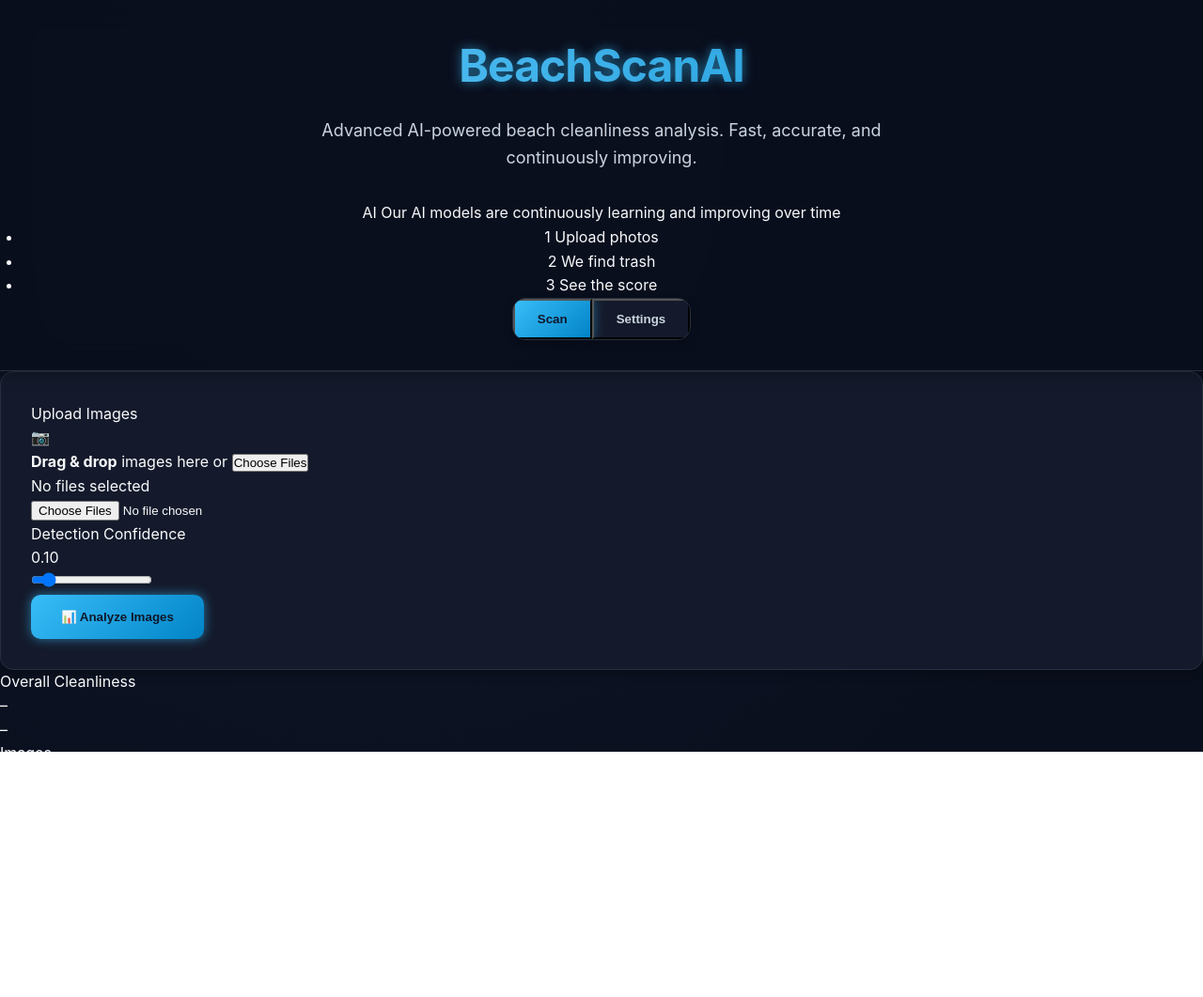
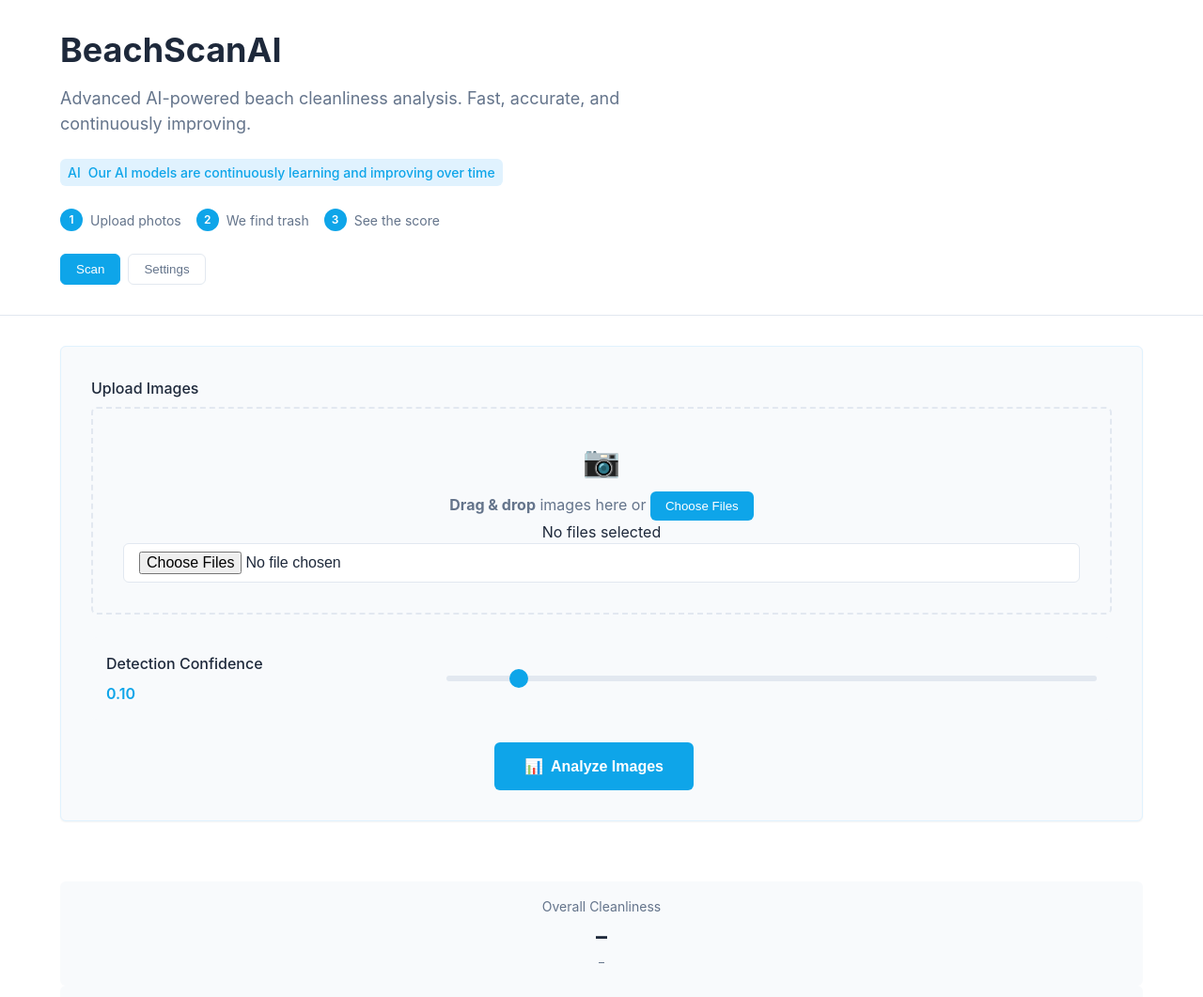
Before and after one commit to syslink-sh/BeachScanAI, a website: page public/index.html in a window 1280 px wide. Shown: the top 1061 px of the page at 94% size. Before the commit the page ends 800 px from the top, so only its background shows below. Drawn offline with Linux system fonts and the light colour scheme.

Commit message:
Rebuilded CSS cause why not

```diff
--- a/public/styles.css
+++ b/public/styles.css
@@ -1,49 +1,24 @@
 :root {
-  /* Core palette */
-  --primary: #38bdf8;
-  --primary-light: #7dd3fc;
-  --primary-dark: #0284c7;
-  --success: #10b981;
-  --warning: #fbbf24;
-  --danger: #ef4444;
-
-  /* Backgrounds & surfaces */
-  --bg-base: #0b0f1e;
-  --bg-subtle: #141a2b;
-  --bg-emphasis: #1c2439;
-
-  /* Text colors */
-  --text-primary: #f8fafc;
-  --text-secondary: #cbd5e1;
-  --text-tertiary: #94a3b8;
-  --text-inverse: #0f172a;
-
-  /* Borders */
-  --border-light: #27303f;
-  --border-medium: #3b4456;
-  --border-heavy: #64748b;
-
-  /* Category colors */
-  --clean-bg: rgba(16, 185, 129, 0.1);
-  --clean-text: #22c55e;
-  --medium-bg: rgba(251, 191, 36, 0.1);
-  --medium-text: #fbbf24;
-  --dirty-bg: rgba(248, 113, 113, 0.1);
-  --dirty-text: #ef4444;
-
-  /* Shadows */
-  --shadow-sm: 0 1px 3px rgba(0, 0, 0, 0.15);
-  --shadow-md: 0 4px 10px rgba(0, 0, 0, 0.25);
-  --shadow-lg: 0 10px 25px rgba(0, 0, 0, 0.4);
-
-  /* Misc */
-  --radius-sm: 6px;
-  --radius-md: 10px;
-  --radius-lg: 14px;
-  --transition: all 0.25s cubic-bezier(0.4, 0, 0.2, 1);
-  --container-max: 1280px;
-  --header-height: 64px;
-  --glow-primary: 0 0 12px rgba(56, 189, 248, 0.6);
+  --font-family: 'Inter', -apple-system, BlinkMacSystemFont, 'Segoe UI', Roboto, sans-serif;
+  --color-bg: #ffffff;
+  --color-bg-secondary: #f8fafc;
+  --color-text: #1e293b;
+  --color-text-secondary: #64748b;
+  --color-accent: #0ea5e9;
+  --color-accent-light: #e0f2fe;
+  --color-border: #e2e8f0;
+  --color-success: #10b981;
+  --color-warning: #f59e0b;
+  --color-error: #ef4444;
+  --spacing-xs: 0.25rem;
+  --spacing-sm: 0.5rem;
+  --spacing-md: 1rem;
+  --spacing-lg: 1.5rem;
+  --spacing-xl: 2rem;
+  --border-radius: 0.375rem;
+  --shadow-sm: 0 1px 2px 0 rgba(0, 0, 0, 0.05);
+  --shadow-md: 0 4px 6px -1px rgba(0, 0, 0, 0.1);
+  --transition: all 0.2s ease;
 }
 
 * {
@@ -52,225 +27,443 @@
   padding: 0;
 }
 
-html, body {
-  height: 100%;
-  font-family: "Inter", -apple-system, BlinkMacSystemFont, "Segoe UI", Roboto, sans-serif;
-  color: var(--text-primary);
-  background: radial-gradient(circle at 30% 20%, #0f172a 0%, #0a0f1d 80%) fixed;
-  background-size: cover;
-  line-height: 1.6;
-  -webkit-font-smoothing: antialiased;
-  overflow-x: hidden;
+html {
+  font-size: 16px;
+  line-height: 1.5;
 }
 
-/* --- Header --- */
+body {
+  font-family: var(--font-family);
+  color: var(--color-text);
+  background-color: var(--color-bg);
+  min-height: 100vh;
+  -webkit-font-smoothing: antialiased;
+  -moz-osx-font-smoothing: grayscale;
+}
+
 .header {
-  background: rgba(10, 15, 29, 0.85);
-  backdrop-filter: blur(16px);
-  border-bottom: 1px solid var(--border-light);
-  position: sticky;
-  top: 0;
-  z-index: 10;
-  box-shadow: 0 0 20px rgba(0, 0, 0, 0.4);
+  padding: var(--spacing-xl) 0;
+  border-bottom: 1px solid var(--color-border);
 }
 
 .hero {
-  max-width: var(--container-max);
+  max-width: 1200px;
   margin: 0 auto;
-  padding: 2rem 1.5rem;
-  text-align: center;
+  padding: 0 var(--spacing-lg);
 }
 
 .hero-content {
-  animation: fadeInUp 1.2s ease-out;
+  max-width: 600px;
 }
 
 h1 {
-  font-size: clamp(2rem, 5vw, 3rem);
+  font-size: 2.25rem;
   font-weight: 700;
-  letter-spacing: -0.02em;
-  background: linear-gradient(90deg, var(--primary-light), var(--primary-dark));
-  -webkit-background-clip: text;
-  -webkit-text-fill-color: transparent;
-  text-shadow: var(--glow-primary);
-  margin-bottom: 1rem;
+  color: var(--color-text);
+  margin-bottom: var(--spacing-md);
+  line-height: 1.2;
 }
 
 .subtitle {
-  color: var(--text-secondary);
   font-size: 1.125rem;
-  max-width: 640px;
-  margin: 0 auto 2rem;
+  color: var(--color-text-secondary);
+  margin-bottom: var(--spacing-lg);
 }
 
-/* --- Tabs --- */
+.feature-banner {
+  display: inline-flex;
+  align-items: center;
+  gap: var(--spacing-sm);
+  background-color: var(--color-accent-light);
+  color: var(--color-accent);
+  padding: var(--spacing-xs) var(--spacing-sm);
+  border-radius: var(--border-radius);
+  font-size: 0.875rem;
+  font-weight: 500;
+  margin-bottom: var(--spacing-lg);
+}
+
+.steps {
+  list-style: none;
+  display: flex;
+  gap: var(--spacing-md);
+  margin-bottom: var(--spacing-lg);
+}
+
+.steps li {
+  display: flex;
+  align-items: center;
+  gap: var(--spacing-sm);
+  font-size: 0.875rem;
+  color: var(--color-text-secondary);
+}
+
+.steps span {
+  display: inline-flex;
+  align-items: center;
+  justify-content: center;
+  width: 1.5rem;
+  height: 1.5rem;
+  background-color: var(--color-accent);
+  color: white;
+  border-radius: 50%;
+  font-size: 0.75rem;
+  font-weight: 600;
+}
+
 .tabs {
-  display: inline-flex;
-  background: var(--bg-subtle);
-  border-radius: var(--radius-lg);
-  border: 1px solid var(--border-light);
-  overflow: hidden;
-  box-shadow: var(--shadow-md);
+  display: flex;
+  gap: var(--spacing-sm);
 }
+
 .tab {
-  padding: 0.75rem 1.5rem;
-  background: transparent;
-  color: var(--text-secondary);
-  font-weight: 600;
+  padding: var(--spacing-sm) var(--spacing-md);
+  background-color: transparent;
+  border: 1px solid var(--color-border);
+  border-radius: var(--border-radius);
+  color: var(--color-text-secondary);
+  font-weight: 500;
   cursor: pointer;
-  position: relative;
   transition: var(--transition);
 }
+
 .tab:hover {
-  color: var(--text-primary);
-}
-.tab.active {
-  background: linear-gradient(135deg, var(--primary), var(--primary-dark));
-  color: var(--text-inverse);
-  box-shadow: var(--glow-primary);
+  background-color: var(--color-bg-secondary);
+  color: var(--color-text);
 }
 
-/* --- Cards & Gallery --- */
-.gallery {
-  display: grid;
-  grid-template-columns: repeat(auto-fit, minmax(280px, 1fr));
-  gap: 2rem;
-  padding: 2rem 1rem;
+.tab.active {
+  background-color: var(--color-accent);
+  color: white;
+  border-color: var(--color-accent);
 }
 
-.card {
-  background: var(--bg-subtle);
-  border-radius: var(--radius-lg);
-  overflow: hidden;
-  box-shadow: var(--shadow-md);
-  position: relative;
-  transition: var(--transition);
-  border: 1px solid var(--border-light);
-}
-.card:hover {
-  transform: translateY(-6px) scale(1.02);
-  border-color: var(--primary);
-  box-shadow: 0 0 20px rgba(56, 189, 248, 0.3);
-}
-.thumb {
-  width: 100%;
-  height: 220px;
-  object-fit: cover;
-  transition: transform 0.5s ease;
-}
-.card:hover .thumb {
-  transform: scale(1.05);
-}
-.card-body {
-  padding: 1.25rem;
-  display: flex;
-  justify-content: space-between;
-  align-items: center;
+.container {
+  max-width: 1200px;
+  margin: 0 auto;
+  padding: var(--spacing-xl) var(--spacing-lg);
 }
 
-/* --- Labels --- */
-.label {
-  font-weight: 600;
-  font-size: 0.875rem;
-  position: relative;
-  padding-left: 1rem;
-}
-.label::before {
-  content: '';
-  position: absolute;
-  left: 0;
-  top: 50%;
-  width: 6px;
-  height: 6px;
-  border-radius: 50%;
-  transform: translateY(-50%);
-}
-.label.clean { color: var(--clean-text); }
-.label.clean::before { background: var(--clean-text); }
-.label.medium { color: var(--medium-text); }
-.label.medium::before { background: var(--medium-text); }
-.label.dirty { color: var(--dirty-text); }
-.label.dirty::before { background: var(--dirty-text); }
-
-/* --- Buttons --- */
-.analyze-btn {
-  background: linear-gradient(135deg, var(--primary), var(--primary-dark));
-  border: none;
-  border-radius: var(--radius-md);
-  color: var(--text-inverse);
-  padding: 1rem 2rem;
-  font-weight: 600;
-  cursor: pointer;
-  box-shadow: var(--glow-primary);
-  transition: all 0.25s ease;
-  position: relative;
-  overflow: hidden;
-}
-.analyze-btn:hover {
-  background: linear-gradient(135deg, var(--primary-light), var(--primary));
-  transform: translateY(-3px);
-}
-.analyze-btn::before {
-  content: '';
-  position: absolute;
-  top: 0;
-  left: -75%;
-  width: 50%;
-  height: 100%;
-  background: linear-gradient(90deg, transparent, rgba(255,255,255,0.2), transparent);
-  transform: skewX(-20deg);
-  transition: all 0.5s ease;
-}
-.analyze-btn:hover::before {
-  left: 125%;
+.panel {
+  background-color: var(--color-bg);
+  border: 1px solid var(--color-border);
+  border-radius: var(--border-radius);
+  padding: var(--spacing-xl);
+  margin-bottom: var(--spacing-xl);
+  box-shadow: var(--shadow-sm);
 }
 
-/* --- Inputs --- */
+.callout {
+  background-color: var(--color-bg-secondary);
+  border-color: var(--color-accent-light);
+}
+
+.field {
+  margin-bottom: var(--spacing-lg);
+}
+
+label {
+  display: block;
+  font-weight: 500;
+  color: var(--color-text);
+  margin-bottom: var(--spacing-sm);
+}
+
 input[type="text"],
 input[type="number"],
+input[type="file"],
 textarea {
   width: 100%;
-  padding: 0.75rem 1rem;
-  border-radius: var(--radius-md);
-  background: var(--bg-emphasis);
-  border: 1px solid var(--border-medium);
-  color: var(--text-primary);
+  padding: var(--spacing-sm) var(--spacing-md);
+  border: 1px solid var(--color-border);
+  border-radius: var(--border-radius);
+  background-color: var(--color-bg);
+  color: var(--color-text);
+  font-size: 1rem;
   transition: var(--transition);
 }
+
 input:focus,
 textarea:focus {
-  border-color: var(--primary);
-  box-shadow: 0 0 0 3px rgba(56, 189, 248, 0.15);
-  background: var(--bg-base);
+  outline: none;
+  border-color: var(--color-accent);
+  box-shadow: 0 0 0 3px rgba(14, 165, 233, 0.1);
+}
+
+.dropzone {
+  border: 2px dashed var(--color-border);
+  border-radius: var(--border-radius);
+  padding: var(--spacing-xl);
+  text-align: center;
+  cursor: pointer;
+  transition: var(--transition);
+  background-color: var(--color-bg-secondary);
+}
+
+.dropzone:hover {
+  border-color: var(--color-accent);
+  background-color: var(--color-accent-light);
+}
+
+.dropzone-icon {
+  font-size: 2rem;
+  margin-bottom: var(--spacing-sm);
+}
+
+.dropzone-text {
+  color: var(--color-text-secondary);
+}
+
+.file-button {
+  background-color: var(--color-accent);
+  color: white;
+  border: none;
+  padding: var(--spacing-sm) var(--spacing-md);
+  border-radius: var(--border-radius);
+  cursor: pointer;
+  font-weight: 500;
+  transition: var(--transition);
+}
+
+.file-button:hover {
+  background-color: #0284c7;
+}
+
+.confidence-slider {
+  display: flex;
+  align-items: center;
+  gap: var(--spacing-md);
+  padding: var(--spacing-md);
+  background-color: var(--color-bg-secondary);
+  border-radius: var(--border-radius);
+}
+
+.confidence-header {
+  flex: 1;
+}
+
+.rt-value {
+  font-weight: 600;
+  color: var(--color-accent);
+}
+
+input[type="range"] {
+  flex: 2;
+  -webkit-appearance: none;
+  appearance: none;
+  height: 6px;
+  background: var(--color-border);
+  border-radius: 3px;
   outline: none;
 }
 
-/* --- Panels --- */
-.panel {
-  background: var(--bg-subtle);
-  border-radius: var(--radius-lg);
-  border: 1px solid var(--border-light);
-  padding: 2rem;
+input[type="range"]::-webkit-slider-thumb {
+  -webkit-appearance: none;
+  appearance: none;
+  width: 20px;
+  height: 20px;
+  background: var(--color-accent);
+  border-radius: 50%;
+  cursor: pointer;
+}
+
+.actions {
+  display: flex;
+  justify-content: center;
+  gap: var(--spacing-md);
+  margin-top: var(--spacing-lg);
+}
+
+.analyze-btn {
+  background-color: var(--color-accent);
+  color: white;
+  border: none;
+  padding: var(--spacing-md) var(--spacing-xl);
+  border-radius: var(--border-radius);
+  font-weight: 600;
+  font-size: 1rem;
+  cursor: pointer;
+  transition: var(--transition);
+  display: flex;
+  align-items: center;
+  gap: var(--spacing-sm);
+}
+
+.analyze-btn:hover {
+  background-color: #0284c7;
+  transform: translateY(-1px);
   box-shadow: var(--shadow-md);
+}
+
+.status {
+  text-align: center;
+  margin-top: var(--spacing-md);
+  font-size: 0.875rem;
+  color: var(--color-text-secondary);
+}
+
+.summary {
+  display: grid;
+  grid-template-columns: repeat(auto-fit, minmax(200px, 1fr));
+  gap: var(--spacing-md);
+  margin-bottom: var(--spacing-xl);
+}
+
+.stat {
+  text-align: center;
+  padding: var(--spacing-md);
+  background-color: var(--color-bg-secondary);
+  border-radius: var(--border-radius);
+}
+
+.stat-title {
+  font-size: 0.875rem;
+  color: var(--color-text-secondary);
+  margin-bottom: var(--spacing-xs);
+}
+
+.stat-value {
+  font-size: 1.5rem;
+  font-weight: 700;
+  color: var(--color-text);
+}
+
+.stat-desc {
+  font-size: 0.75rem;
+  color: var(--color-text-secondary);
+}
+
+.gallery {
+  display: grid;
+  grid-template-columns: repeat(auto-fill, minmax(250px, 1fr));
+  gap: var(--spacing-md);
+}
+
+.result-item {
+  border: 1px solid var(--color-border);
+  border-radius: var(--border-radius);
+  overflow: hidden;
+  background-color: var(--color-bg);
+  box-shadow: var(--shadow-sm);
   transition: var(--transition);
 }
-.panel:hover {
-  border-color: var(--primary);
-  box-shadow: 0 0 20px rgba(56, 189, 248, 0.15);
+
+.result-item:hover {
+  box-shadow: var(--shadow-md);
+  transform: translateY(-2px);
 }
 
-/* --- Footer --- */
+.result-image {
+  width: 100%;
+  height: 200px;
+  object-fit: cover;
+}
+
+.result-details {
+  padding: var(--spacing-md);
+}
+
+.result-label {
+  font-weight: 600;
+  margin-bottom: var(--spacing-xs);
+}
+
+.label.clean {
+  color: var(--color-success);
+}
+
+.label.medium {
+  color: var(--color-warning);
+}
+
+.label.dirty {
+  color: var(--color-error);
+}
+
+.modal {
+  position: fixed;
+  top: 0;
+  left: 0;
+  width: 100%;
+  height: 100%;
+  background-color: rgba(0, 0, 0, 0.5);
+  display: flex;
+  align-items: center;
+  justify-content: center;
+  z-index: 1000;
+}
+
+.modal-content {
+  background-color: var(--color-bg);
+  border-radius: var(--border-radius);
+  max-width: 90vw;
+  max-height: 90vh;
+  overflow: auto;
+  box-shadow: var(--shadow-lg);
+}
+
+.modal-close {
+  position: absolute;
+  top: var(--spacing-sm);
+  right: var(--spacing-sm);
+  background: none;
+  border: none;
+  font-size: 1.5rem;
+  cursor: pointer;
+  color: var(--color-text-secondary);
+}
+
+.settings-grid {
+  display: grid;
+  grid-template-columns: repeat(auto-fit, minmax(200px, 1fr));
+  gap: var(--spacing-md);
+}
+
+.hidden {
+  display: none;
+}
+
 .footer {
   text-align: center;
-  color: var(--text-tertiary);
-  padding: 1.5rem;
-  border-top: 1px solid var(--border-light);
-  background: rgba(10, 15, 29, 0.7);
-  backdrop-filter: blur(10px);
+  padding: var(--spacing-lg);
+  background-color: var(--color-bg-secondary);
+  border-top: 1px solid var(--color-border);
+  font-size: 0.875rem;
+  color: var(--color-text-secondary);
 }
 
-/* --- Animations --- */
-@keyframes fadeInUp {
-  from { opacity: 0; transform: translateY(40px); }
-  to { opacity: 1; transform: translateY(0); }
+@media (max-width: 768px) {
+  .hero-content {
+    text-align: center;
+  }
+
+  h1 {
+    font-size: 1.875rem;
+  }
+
+  .steps {
+    flex-direction: column;
+    align-items: center;
+  }
+
+  .tabs {
+    justify-content: center;
+  }
+
+  .summary {
+    grid-template-columns: 1fr;
+  }
+
+  .gallery {
+    grid-template-columns: 1fr;
+  }
+
+  .actions {
+    flex-direction: column;
+  }
+
+  .analyze-btn {
+    width: 100%;
+    justify-content: center;
+  }
 }
```
